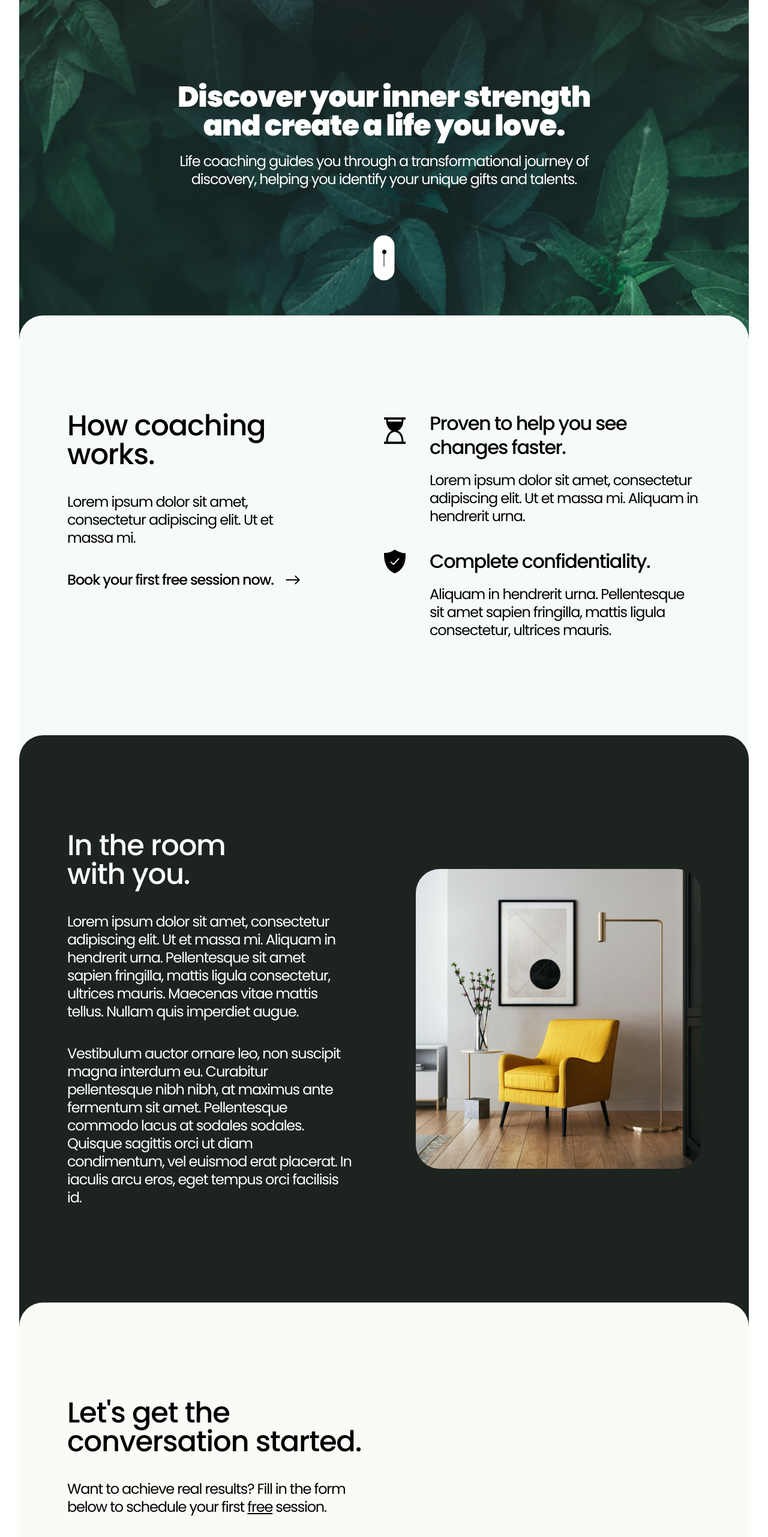
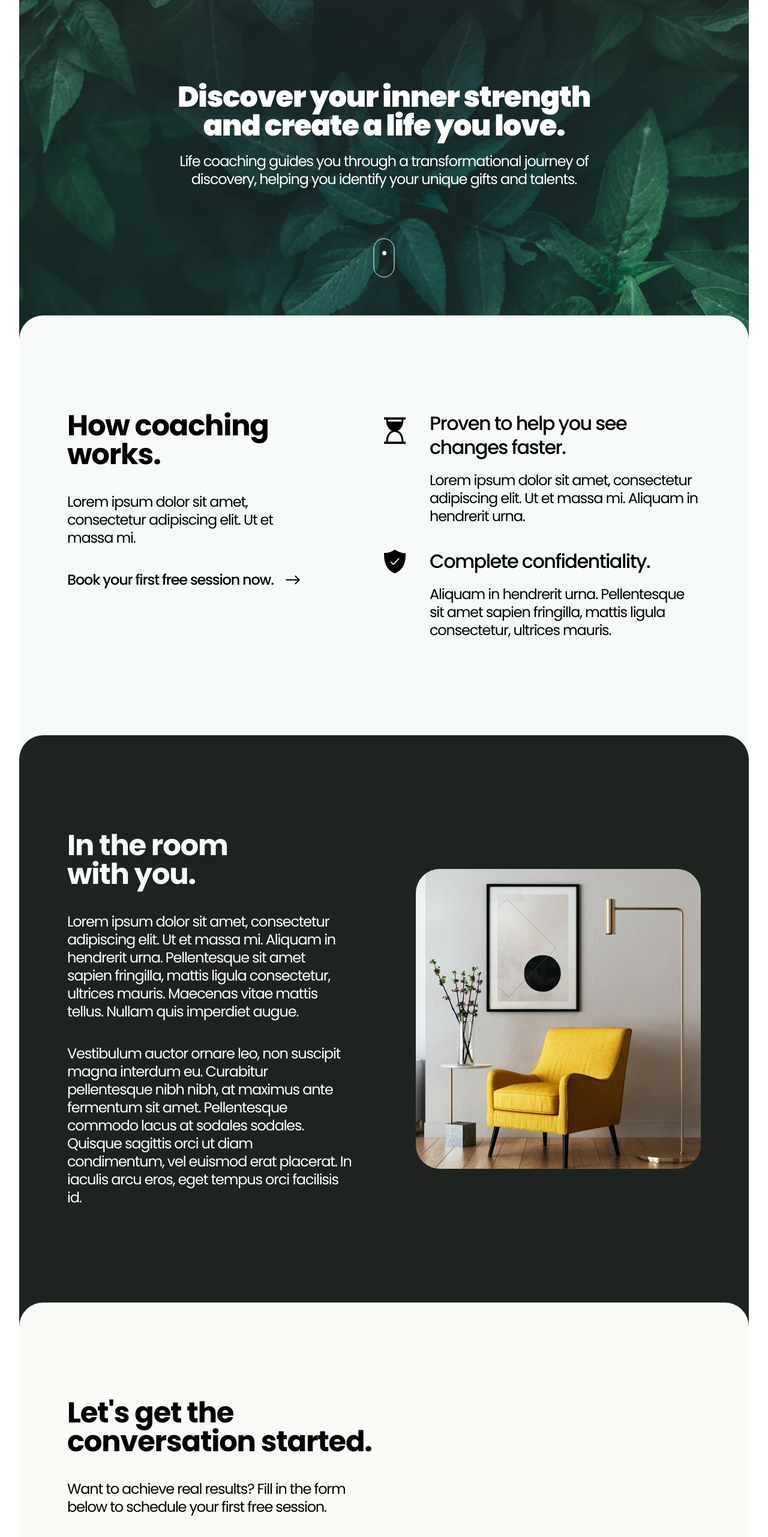
Before and after one commit to camcgreen/tgr, a Next.js app: page / in a window 1280 px wide. Shown: the part 234-2797 px from the top of the page at 60% size. Built offline with nearby package versions, Linux system fonts and the light colour scheme.

Commit message:
Add smooth scroll

```diff
--- a/app/components/contact.jsx
+++ b/app/components/contact.jsx
@@ -33,8 +33,8 @@ const Contact = () => {
                 Want to achieve real results? Fill in the form
                 <br className='break' />
                 <span className='space'> </span>
-                below to schedule your first{' '}
-                <span className='underline'>free</span> session.
+                below to schedule your first <span className=''>free</span>{' '}
+                session.
             </p>
             <form onSubmit={(e) => handleSubmit(e)} className='contact__form'>
                 <div className='contact__form__item'>
--- a/app/components/landing.jsx
+++ b/app/components/landing.jsx
@@ -32,7 +32,7 @@ const Landing = () => {
                 </h4>
             </div>
             <div className='landing__scroll'>
-                <div className='landing__scroll__line' />
+                {/* <div className='landing__scroll__line' /> */}
                 <div className='landing__scroll__circle' />
             </div>
         </section>
--- a/app/components/services.jsx
+++ b/app/components/services.jsx
@@ -8,7 +8,14 @@ const Services = () => {
                 <br />
                 with you.
             </h2>
-            <img src='/images/chair.jpg' alt='In the room with you.' />
+            <div className='services__img-container'>
+                <img
+                    src='/images/chair.jpg'
+                    alt='In the room with you.'
+                    data-speed='0.95'
+                />
+            </div>
+            {/* <img src='/images/chair.jpg' alt='In the room with you.' /> */}
             <p>
                 Lorem ipsum dolor sit amet, consectetur adipiscing elit. Ut et
                 massa mi. Aliquam in hendrerit urna. Pellentesque sit amet
--- a/app/globals.scss
+++ b/app/globals.scss
@@ -10,15 +10,15 @@ $borderRadiusSmall: 6px;
 
 @keyframes slideDown {
     0% {
-        transform: translate(-50%, 0);
+        transform: translate(-50%, -4px);
         opacity: 1;
     }
     90% {
-        transform: translate(-50%, 28px);
+        transform: translate(-50%, 18px);
         opacity: 0;
     }
     100% {
-        transform: translate(-50%, 0);
+        transform: translate(-50%, -4px);
         opacity: 0;
     }
 }
@@ -40,7 +40,7 @@ $borderRadiusSmall: 6px;
 }
 
 html {
-    scroll-behavior: smooth;
+    // scroll-behavior: smooth;
 }
 
 html,
@@ -63,8 +63,8 @@ h1 {
 }
 
 h2 {
-    font-size: 4rem;
-    font-weight: 500;
+    font-size: 3.5rem;
+    font-weight: 700;
     letter-spacing: -0.025em;
     line-height: 100%;
 }
@@ -128,6 +128,10 @@ a {
 
 .underline {
     text-decoration: underline;
+}
+
+.italic {
+    font-style: italic;
 }
 
 .loading {
@@ -242,13 +246,14 @@ a {
     }
 
     &__scroll {
+        cursor: pointer;
         position: absolute;
         left: 50%;
         top: 80%;
         transform: translate(-50%, -50%);
         width: 35px;
-        height: 75px;
-        background-color: white;
+        height: 65px;
+        border: solid white 1px;
         border-radius: $borderRadiusLarge;
         display: flex;
         justify-content: center;
@@ -268,9 +273,9 @@ a {
             width: 7px;
             aspect-ratio: 1 / 1;
             border-radius: 50%;
-            background-color: black;
+            background-color: white;
             animation-name: slideDown;
-            animation-duration: 1.5s;
+            animation-duration: 2s;
             animation-timing-function: ease-in-out;
             animation-iteration-count: infinite;
         }
@@ -281,7 +286,9 @@ a {
     position: relative;
     width: 100%;
     padding: 160px 80px;
+    // padding: 320px 160px;
     padding-bottom: 200px;
+    // padding-bottom: 360px;
     margin-top: -$borderRadiusLarge;
     border-top-right-radius: $borderRadiusLarge;
     border-top-left-radius: $borderRadiusLarge;
@@ -378,7 +385,23 @@ a {
         }
     }
 
-    img {
+    // img {
+    //     grid-column-start: 2;
+    //     grid-column-end: 3;
+    //     grid-row-start: 1;
+    //     grid-row-end: 4;
+    //     width: 100%;
+    //     height: 100%;
+    //     align-self: center;
+    //     border-radius: $borderRadiusLarge;
+    //     object-fit: cover;
+    // }
+
+    &__img-container {
+        position: relative;
+        overflow: hidden;
+        // height: 80%;
+
         grid-column-start: 2;
         grid-column-end: 3;
         grid-row-start: 1;
@@ -387,6 +410,14 @@ a {
         height: 100%;
         align-self: center;
         border-radius: $borderRadiusLarge;
+        object-fit: cover;
+    }
+
+    img {
+        position: absolute;
+        width: 100%;
+        // height: 80%;
+        height: 120%;
         object-fit: cover;
     }
 }
@@ -399,7 +430,7 @@ a {
     }
 
     p {
-        margin-bottom: 40px;
+        margin-bottom: 80px;
     }
 
     &__form {
@@ -425,7 +456,7 @@ a {
                 background: none;
                 outline: none;
                 width: 100%;
-                font-weight: 100;
+                font-weight: 400;
                 height: 50px;
                 padding-bottom: 20px;
 
@@ -473,7 +504,7 @@ a {
                 border: 0;
                 background: none;
                 outline: none;
-                font-weight: 100;
+                font-weight: 400;
                 margin-bottom: -75px;
 
                 &:hover + .contact__form__item__line {
@@ -548,8 +579,8 @@ a {
     }
 
     .services {
-        img {
-            width: 100%;
+
+        &__img-container {
             height: 80%;
         }
     }
@@ -601,10 +632,10 @@ a {
     .services {
         grid-template-columns: 1fr;
 
-        img {
+        &__img-container {
             border-radius: $borderRadiusSmall;
             width: 100%;
-            height: 100%;
+            height: 400px;
             grid-column-start: 1;
             grid-column-end: 2;
             grid-row-start: 2;
@@ -679,6 +710,12 @@ a {
         }
     }
 
+    .services {
+        &__img-container {
+            height: 200px;
+        }
+    }
+
     .contact {
 
         &__form {
--- a/app/layout.jsx
+++ b/app/layout.jsx
@@ -16,7 +16,11 @@ export default function RootLayout({ children }) {
     return (
         <html lang='en'>
             <body className={poppins.className}>
-                <main className='container'>{children}</main>
+                <div className='smooth-wrapper'>
+                    <div className='smooth-content'>
+                        <main className='container'>{children}</main>
+                    </div>
+                </div>
             </body>
         </html>
     );
--- a/app/page.jsx
+++ b/app/page.jsx
@@ -1,3 +1,8 @@
+'use client';
+
+import { useEffect } from 'react';
+import { gsap } from 'gsap';
+import { ScrollSmoother } from 'gsap/dist/ScrollSmoother';
 import styles from './page.module.scss';
 import Loading from './components/loading';
 import Header from './components/header.jsx';
@@ -7,7 +12,26 @@ import Services from './components/services';
 import Contact from './components/contact';
 import Footer from './components/footer';
 
+gsap.registerPlugin(ScrollSmoother);
+
 export default function Home() {
+    useEffect(() => {
+        // let scrollY = 0;
+        const smoother = ScrollSmoother.create({
+            wrapper: '.smooth-wrapper',
+            content: '.smooth-content',
+            smooth: 0.75,
+            // smooth: 1,
+            // normalizeScroll: true, // prevents address bar from showing/hiding on most devices, solves various other browser inconsistencies
+            // ignoreMobileResize: true, // skips ScrollTrigger.refresh() on mobile resizes from address bar showing/hiding
+            effects: true,
+            preventDefault: true,
+            // onUpdate: (self) => {
+            //     scrollY = self.scrollTop();
+            // },
+        });
+        // smoother.effects('img', { speed: 'auto' });
+    }, []);
     return (
         <div className='wrapper'>
             <Header />
```
Also changed, not shown: 2 other files (tests, documents, lock files or other folders).
